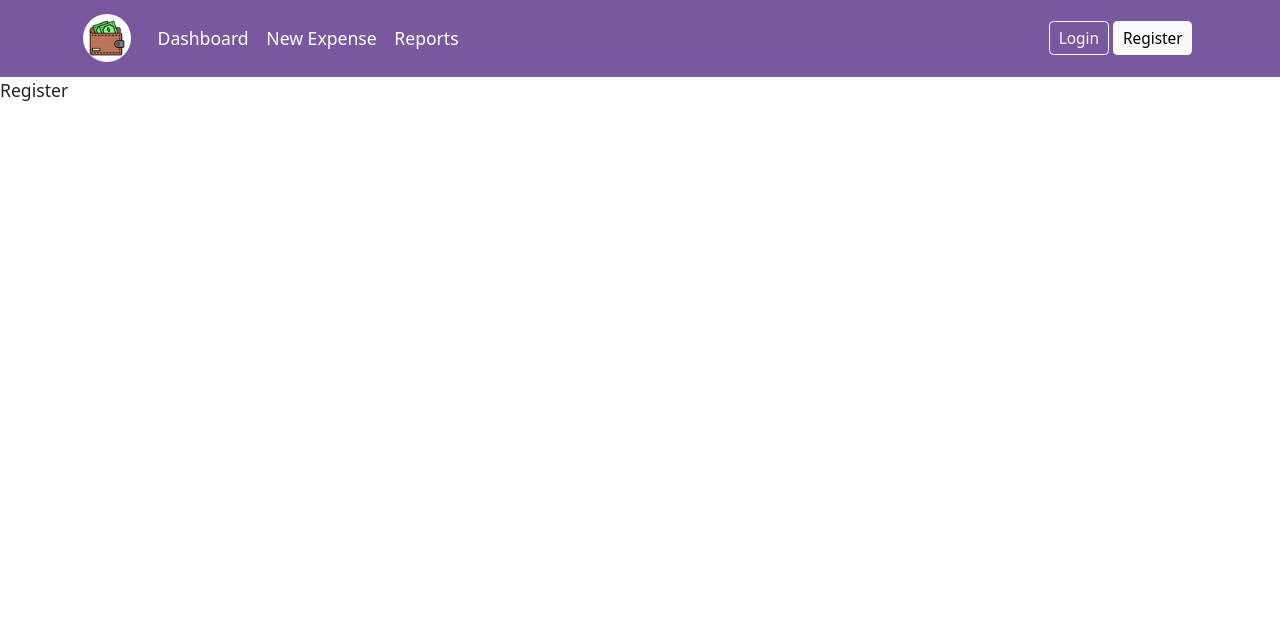
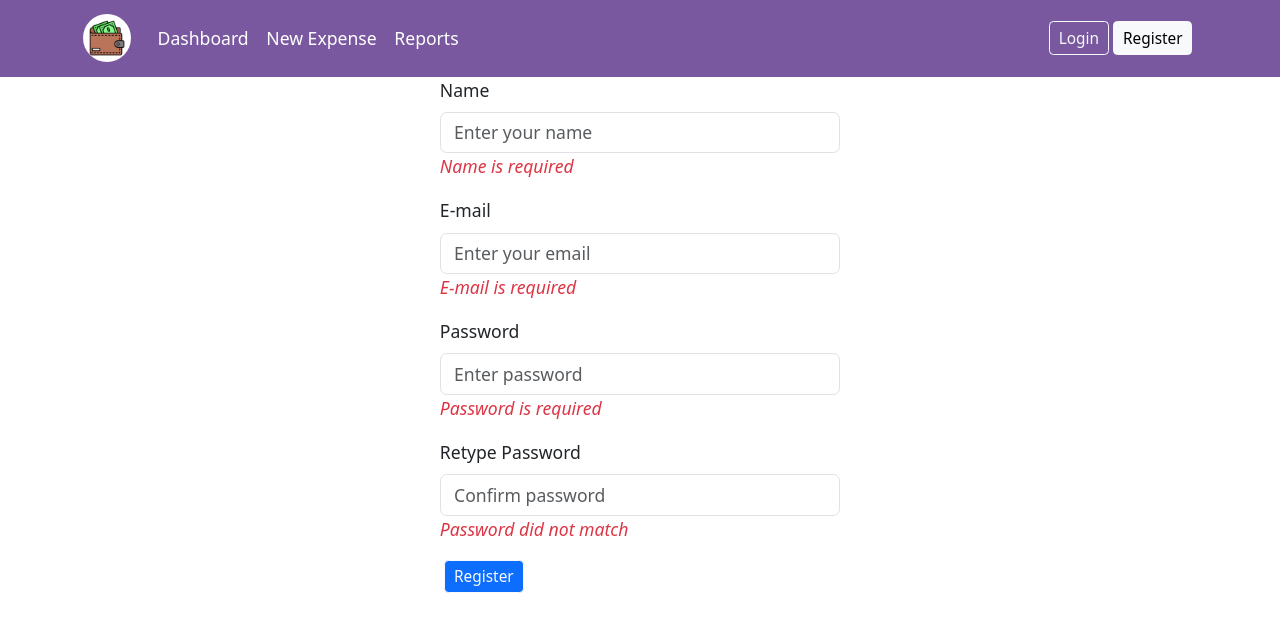
Before and after one commit to Russole/Expense-Application, a React (Vite) app in the folder Frontend/webapp/: page /register in a window 1280 px wide. Shown: the top 632 px of the page. Built offline with nearby package versions, Linux system fonts and the light colour scheme.

Commit message:
[feat] Complete the User Register Form
- Render HTML Textbox
- Create Validation Schema for User Registration data.

```diff
--- a/Frontend/webapp/src/pages/register/Register.tsx
+++ b/Frontend/webapp/src/pages/register/Register.tsx
@@ -1,5 +1,72 @@
+import profileValidationSchema from "../../validation/profileValidationSchema";
+
 const Register = () => {
-  return <div>Register</div>;
+  return (
+    <div className="d-flex justify-content-center align-items-center login-background">
+      <div className="container col-md-4 col-sm-12">
+        <form>
+          <div className="mb-3">
+            <label htmlFor="name" className="form-label">
+              Name
+            </label>
+            <input
+              type="text"
+              className="form-control"
+              id="name"
+              placeholder="Enter your name"
+              name="name"
+            />
+            <div className="text-danger fst-italic">Name is required</div>
+          </div>
+          <div className="mb-3">
+            <label htmlFor="email" className="form-label">
+              E-mail
+            </label>
+            <input
+              type="email"
+              className="form-control"
+              id="email"
+              placeholder="Enter your email"
+              name="email"
+            />
+            <div className="text-danger fst-italic">E-mail is required</div>
+          </div>
+          <div className="mb-3">
+            <label htmlFor="password" className="form-label">
+              Password
+            </label>
+            <input
+              type="password"
+              className="form-control"
+              id="password"
+              placeholder="Enter password"
+              name="password"
+            />
+            <div className="text-danger fst-italic">Password is required</div>
+          </div>
+          <div className="mb-3">
+            <label htmlFor="retypePassword" className="form-label">
+              Retype Password
+            </label>
+            <input
+              type="password"
+              className="form-control"
+              id="retypePassword"
+              placeholder="Confirm password"
+              name="retypePassword"
+            />
+            <div className="text-danger fst-italic">Password did not match</div>
+          </div>
+          <button
+            className="btn btn-sm btn-primary btn-outline-light mx-1"
+            type="submit"
+          >
+            Register
+          </button>
+        </form>
+      </div>
+    </div>
+  );
 };
 
 export default Register;
--- /dev/null
+++ b/Frontend/webapp/src/validation/profileValidationSchema.ts
@@ -0,0 +1,10 @@
+import * as yup from 'yup';
+
+const profileValidationSchema = yup.object().shape({
+    name: yup.string().required('Name is required').min(3, 'Name must be atleast 3 characters'),
+    email: yup.string().required('Email is required').email('Email is not valid'),
+    password: yup.string().required('Password is required').min(5, 'Password must be atleast 5 characters'),
+    confirmPassword: yup.string().required('Retype confirm password').oneOf([yup.ref('password')], 'Password must match')
+})
+
+export default profileValidationSchema;
```
